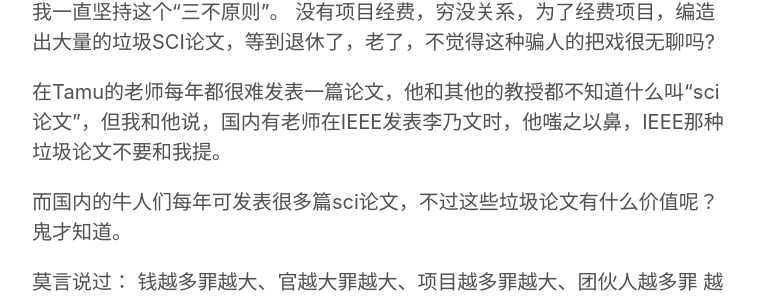
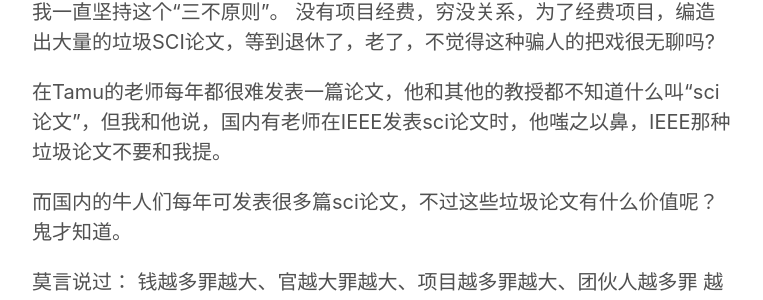
Before and after one commit to hwdong/hwdong-old.github.io, a Jekyll site: the page built from _posts/2019-02-19-我为什么放弃科研？ .md, in a window 1280 px wide and 900 px high, scrolled down 1134 px. Shown: the part 180-480 px from the top of the window, without its empty margins (258-1021 px from the left). Built offline with Jekyll 4.4.1, drawn with Linux system fonts in a browser that asks for light colours; comment, search, counter and statistics services are not loaded.

Commit message:
Update 2019-02-19-我为什么放弃科研？ .md

```diff
--- a/_posts/2019-02-19-我为什么放弃科研？ .md
+++ b/_posts/2019-02-19-我为什么放弃科研？ .md
@@ -41,7 +41,7 @@ tags:
 
 我一直坚持这个“三不原则”。 没有项目经费，穷没关系，为了经费项目，编造出大量的垃圾SCI论文，等到退休了，老了，不觉得这种骗人的把戏很无聊吗?
 
-在Tamu的老师每年都很难发表一篇论文，他和其他的教授都不知道什么叫“sci论文”，但我和他说，国内有老师在IEEE发表李乃文时，他嗤之以鼻，IEEE那种垃圾论文不要和我提。
+在Tamu的老师每年都很难发表一篇论文，他和其他的教授都不知道什么叫“sci论文”，但我和他说，国内有老师在IEEE发表sci论文时，他嗤之以鼻，IEEE那种垃圾论文不要和我提。
 
 而国内的牛人们每年可发表很多篇sci论文，不过这些垃圾论文有什么价值呢？鬼才知道。
 
```
